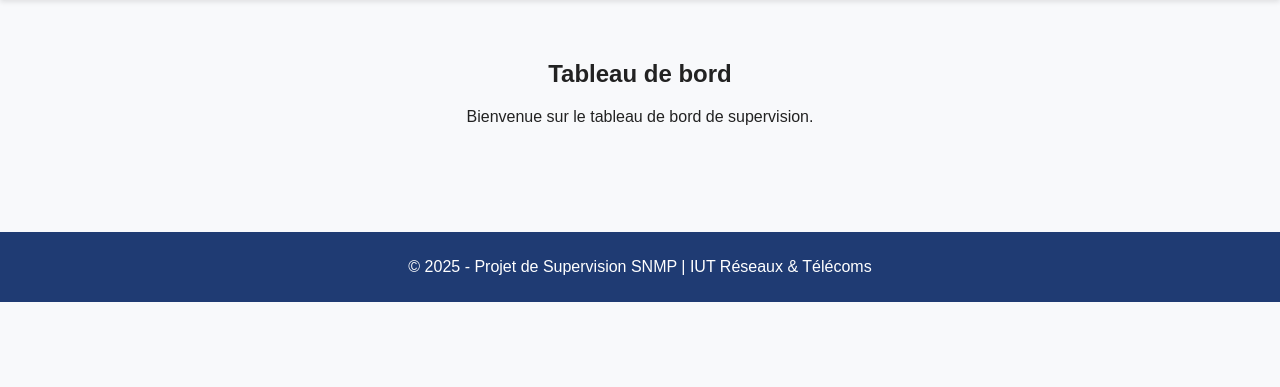
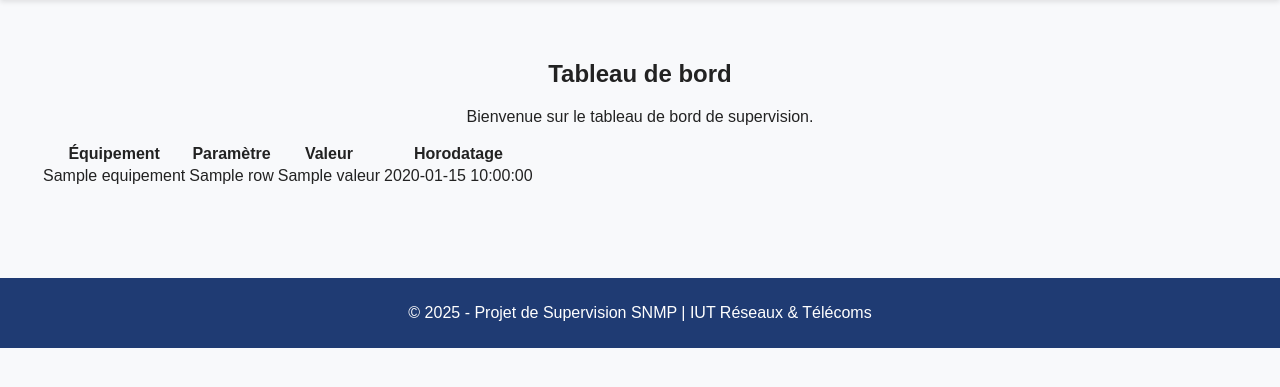
Before and after one commit to AlexandreLakomy/ETRS011, a Flask app: template Flask/templates/dashboard.html in a window 1280 px wide. Shown: the part 95-482 px from the top of the page. Run offline with Flask 3, Linux system fonts and the light colour scheme; the template is opened without the code that fills it: most values are stand-ins (such as "Sample title", 1, 10 or a date in 2020); parts of the project's set-up code (start-up, migrations or seed data) failed here and were passed over.

Commit message:
Nouvelle BDD

```diff
--- a/Flask/app.py
+++ b/Flask/app.py
@@ -1,12 +1,25 @@
-from flask import Flask, render_template
-from pysnmp.hlapi import getCmd, SnmpEngine, CommunityData, UdpTransportTarget, ContextData, ObjectType, ObjectIdentity
+import signal
+from flask import Flask, render_template # type: ignore
+from pysnmp.hlapi import getCmd, SnmpEngine, CommunityData, UdpTransportTarget, ContextData, ObjectType, ObjectIdentity # type: ignore
 import sqlite3
+import os
+import datetime
+import asyncio
+import threading, time
 
 app = Flask(__name__)
 
-# --- Connexion à la base SQLite ---
+# --------------------------------------------------------------------
+# 🔌 Connexion à la base SQLite
+# --------------------------------------------------------------------
 def get_db_connection():
-    conn = sqlite3.connect("BDD/ETRS711DBROWSER.db")
+    # Chemin absolu vers ta base de données
+    db_path = r"C:\Users\Alexa\OneDrive\Documents\M2\ETRS011\Flask\BDD\ETRS711DBROWSER.db"
+
+    if not os.path.exists(db_path):
+        raise FileNotFoundError(f"Base de données introuvable à l'emplacement : {db_path}")
+
+    conn = sqlite3.connect(db_path)
     conn.row_factory = sqlite3.Row
     return conn
 
@@ -15,59 +28,89 @@ def get_db_connection():
 # 🏠 Page d'accueil
 # --------------------------------------------------------------------
 @app.route('/')
-def home():
+def index():
     return render_template('index.html')
 
 
 # --------------------------------------------------------------------
-# 🔍 Test de la base de données (SQLite)
+# 🔑 Page de connexion
 # --------------------------------------------------------------------
-@app.route('/bdd')
-def test_bdd():
-    try:
-        conn = get_db_connection()
-        cur = conn.cursor()
-        cur.execute("SELECT name FROM sqlite_master WHERE type='table';")
-        tables = [row['name'] for row in cur.fetchall()]
-        conn.close()
-        return render_template('test_base_de_donnee.html', tables=tables)
-    except Exception as e:
-        return f"Erreur lors de la connexion à la base SQLite : {e}"
+@app.route('/login')
+def login():
+    return render_template('login.html')
 
 
 # --------------------------------------------------------------------
-# 📊 Tableau de bord : affichage des données SQLite
+# 📊 Tableau de bord (données SQLite)
 # --------------------------------------------------------------------
 @app.route('/dashboard')
 def dashboard():
     conn = get_db_connection()
     cur = conn.cursor()
+
     cur.execute("""
-        SELECT E.nom AS equipement, O.nomParametre, DV.valeur, DE.timestamp
+        SELECT
+            DV.id AS id_valeur,
+            DV.donneesEquipement_id,
+            DV.oid_id,
+            DV.valeur,
+            DE.id AS id_donnees,
+            DE.moniteur_id,
+            DE.timestamp,
+            M.id AS id_moniteur,
+            M.equipement_id,
+            E.id AS id_equipement,
+            E.nom AS equipement,
+            O.nomParametre
         FROM DonneesValeurs DV
         JOIN DonneesEquipement DE ON DV.donneesEquipement_id = DE.id
         JOIN MoniteurSNMP M ON DE.moniteur_id = M.id
         JOIN Equipement E ON M.equipement_id = E.id
-        JOIN OID O ON DV.oid_id = O.id
-        ORDER BY DE.timestamp DESC
-        LIMIT 20
+        JOIN OID O ON DV.oid_id = O.id;
     """)
+
     data = cur.fetchall()
     conn.close()
+
     return render_template('dashboard.html', data=data)
 
 
+
 # --------------------------------------------------------------------
-# 🧠 Fonction SNMP : vérifie l’état des équipements
+# 📜 Logs
 # --------------------------------------------------------------------
-def check_snmp_device(ip, community):
+@app.route('/logs')
+def logs():
+    return render_template('logs.html')
+
+
+# --------------------------------------------------------------------
+# ⚙️ Configuration
+# --------------------------------------------------------------------
+@app.route('/config')
+def config():
+    return render_template('config.html')
+
+
+# --------------------------------------------------------------------
+# 👥 Administration
+# --------------------------------------------------------------------
+@app.route('/admin')
+def admin():
+    return render_template('admin.html')
+
+
+# --------------------------------------------------------------------
+# 📡 Fonction SNMP
+# --------------------------------------------------------------------
+def check_snmp_device(ip, community, oid):
     try:
         iterator = getCmd(
             SnmpEngine(),
             CommunityData(community, mpModel=1),
             UdpTransportTarget((ip, 161), timeout=2, retries=1),
             ContextData(),
-            ObjectType(ObjectIdentity('1.3.6.1.2.1.1.1.0'))
+            ObjectType(ObjectIdentity(oid))
         )
 
         errorIndication, errorStatus, errorIndex, varBinds = next(iterator)
@@ -83,15 +126,17 @@ def check_snmp_device(ip, community):
         return {"status": "DOWN", "info": str(e)}
 
 
+
 # --------------------------------------------------------------------
-# 📡 Vérification SNMP
+# 🛰️ Vérification SNMP (NAS + Switch)
 # --------------------------------------------------------------------
-@app.route('/snmp')
+@app.route("/snmp_check")
 def snmp_check():
     devices = [
-        {"name": "NAS", "ip": "192.168.176.2", "community": "passprojet"},
-        {"name": "Switch", "ip": "192.168.140.141", "community": "passprojet"}
+        {"name": "NAS", "ip": "192.168.176.2", "community": "passprojet", "equipement_id": 1, "oid_id": 1, "oid": "1.3.6.1.4.1.6574.1.2.0"},  # Température NAS
+        {"name": "Switch", "ip": "192.168.140.141", "community": "passprojet", "equipement_id": 2, "oid_id": 2, "oid": "1.3.6.1.4.1.9.2.1.58.0"}  # Température Cisco
     ]
+
     results = []
 
     for device in devices:
@@ -103,31 +148,110 @@ def snmp_check():
             "info": res["info"]
         })
 
+        # Si le device répond, on enregistre la valeur
+        if res["status"] == "UP":
+            try:
+                valeur = float(res["info"].split("=")[-1].strip())  # extrait la valeur SNMP brute
+                insert_snmp_value(device["equipement_id"], device["oid_id"], valeur)
+            except Exception:
+                pass  # évite une erreur si la valeur n'est pas numérique
+
     return render_template("snmp_check.html", results=results)
 
 
 # --------------------------------------------------------------------
-# ⚙️ Autres pages du site
+# 🚀 Stocker les données SNMP dans la BDD
 # --------------------------------------------------------------------
-@app.route('/login')
-def login():
-    return render_template('login.html')
+def insert_snmp_value(equipement_id, oid_id, valeur):
+    conn = sqlite3.connect(r"C:\Users\Alexa\OneDrive\Documents\M2\ETRS011\Flask\BDD\ETRS711DBROWSER.db")
+    cur = conn.cursor()
 
-@app.route('/logs')
-def logs():
-    return render_template('logs.html')
+    # 1️⃣ Crée un enregistrement dans DonneesEquipement
+    cur.execute(
+        "INSERT INTO DonneesEquipement (moniteur_id, timestamp) VALUES (?, ?)",
+        (equipement_id, datetime.datetime.now().strftime("%Y-%m-%d %H:%M:%S"))
+    )
+    donnees_equipement_id = cur.lastrowid
 
-@app.route('/config')
-def config():
-    return render_template('config.html')
+    # 2️⃣ Ajoute la valeur SNMP récupérée
+    cur.execute(
+        "INSERT INTO DonneesValeurs (donneesEquipement_id, oid_id, valeur) VALUES (?, ?, ?)",
+        (donnees_equipement_id, oid_id, valeur)
+    )
 
-@app.route('/admin')
-def admin():
-    return render_template('admin.html')
+    conn.commit()
+    conn.close()
+
+
+def collect_snmp_data():
+    """Collecte et stocke les données SNMP du NAS uniquement."""
+    devices = [
+        {
+            "name": "NAS",
+            "ip": "192.168.176.2",
+            "community": "passprojet",
+            "equipement_id": 1,
+            "oid_id": 1,
+            "oid": "1.3.6.1.4.1.6574.1.2.0"  # Température NAS Synology
+        }
+    ]
+
+    for device in devices:
+        res = check_snmp_device(device["ip"], device["community"], device["oid"])
+
+        if res["status"] == "UP":
+            try:
+                # Extraction de la valeur SNMP renvoyée
+                valeur_str = res["info"].split("=")[-1].strip()
+                valeur = float(valeur_str)
+                insert_snmp_value(device["equipement_id"], device["oid_id"], valeur)
+                print(f"[{datetime.datetime.now():%Y-%m-%d %H:%M:%S}] ✅ Donnée enregistrée pour {device['name']} : {valeur}")
+            except ValueError:
+                print(f"[{datetime.datetime.now():%Y-%m-%d %H:%M:%S}] ⚠️ Donnée non numérique reçue : {res['info']}")
+            except Exception as e:
+                print(f"[{datetime.datetime.now():%Y-%m-%d %H:%M:%S}] ⚠️ Erreur conversion ou insertion SNMP : {e}")
+        else:
+            print(f"[{datetime.datetime.now():%Y-%m-%d %H:%M:%S}] ❌ {device['name']} injoignable : {res['info']}")
+
+
+async def poll_snmp_data():
+    """Tâche asynchrone qui interroge périodiquement les équipements SNMP."""
+    while True:
+        print("⏳ Vérification SNMP automatique en cours...")
+        try:
+            with app.app_context():
+                collect_snmp_data()  # ⚡ collecte sans HTML
+        except Exception as e:
+            print(f"Erreur lors du polling SNMP : {e}")
+        await asyncio.sleep(60 - datetime.datetime.now().second % 60)
 
 
 # --------------------------------------------------------------------
-# 🚀 Lancement du serveur Flask
+# 🚀 Lancement du serveur
 # --------------------------------------------------------------------
+def run_flask():
+    app.run(host="10.7.253.55", port=5000, debug=True, use_reloader=False)
+
 if __name__ == "__main__":
-    app.run(host="192.168.141.145", port=5000, debug=True)
+    loop = asyncio.get_event_loop()
+    loop.create_task(poll_snmp_data())
+
+    flask_thread = threading.Thread(target=run_flask)
+    flask_thread.daemon = True  # 👈 ce flag rend le thread “tuable”
+    flask_thread.start()
+
+    # Gestion du Ctrl+C
+    def shutdown(signal_received=None, frame=None):
+        print("\n🛑 Arrêt demandé par l’utilisateur. Fermeture propre...")
+        for task in asyncio.all_tasks(loop):
+            task.cancel()
+        loop.stop()
+        sys.exit(0)
+
+    signal.signal(signal.SIGINT, shutdown)
+    signal.signal(signal.SIGTERM, shutdown)
+
+    try:
+        loop.run_forever()
+    except KeyboardInterrupt:
+        shutdown()
--- a/Flask/templates/dashboard.html
+++ b/Flask/templates/dashboard.html
@@ -3,4 +3,29 @@
 {% block content %}
 <h2>Tableau de bord</h2>
 <p>Bienvenue sur le tableau de bord de supervision.</p>
+
+{% if data %}
+<table>
+    <thead>
+        <tr>
+            <th>Équipement</th>
+            <th>Paramètre</th>
+            <th>Valeur</th>
+            <th>Horodatage</th>
+        </tr>
+    </thead>
+    <tbody>
+        {% for row in data %}
+        <tr>
+            <td>{{ row['equipement'] }}</td>
+            <td>{{ row['nomParametre'] }}</td>
+            <td>{{ row['valeur'] }}</td>
+            <td>{{ row['timestamp'] }}</td>
+        </tr>
+        {% endfor %}
+    </tbody>
+</table>
+{% else %}
+<p>Aucune donnée disponible dans la base de données.</p>
+{% endif %}
 {% endblock %}
```
